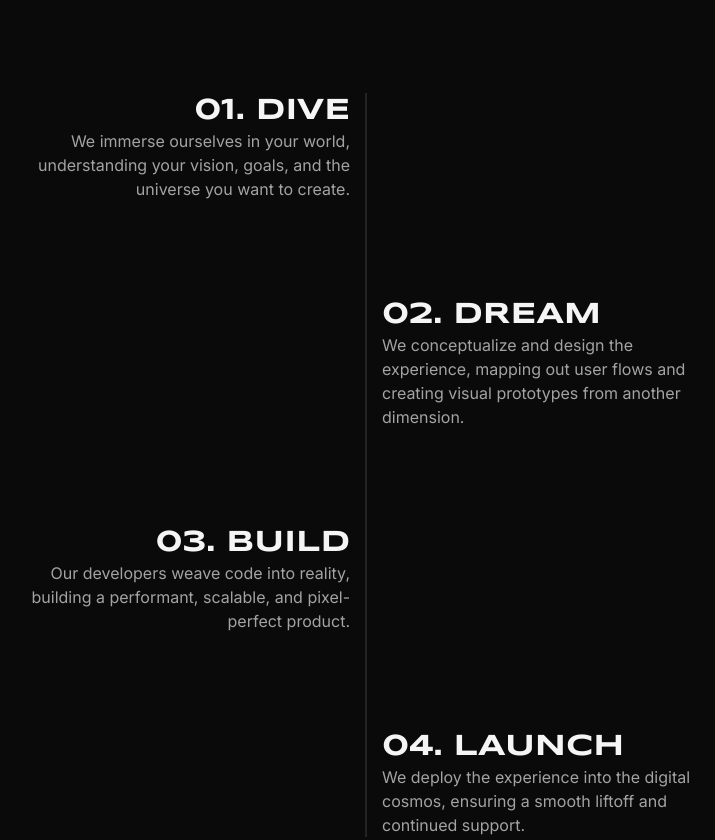
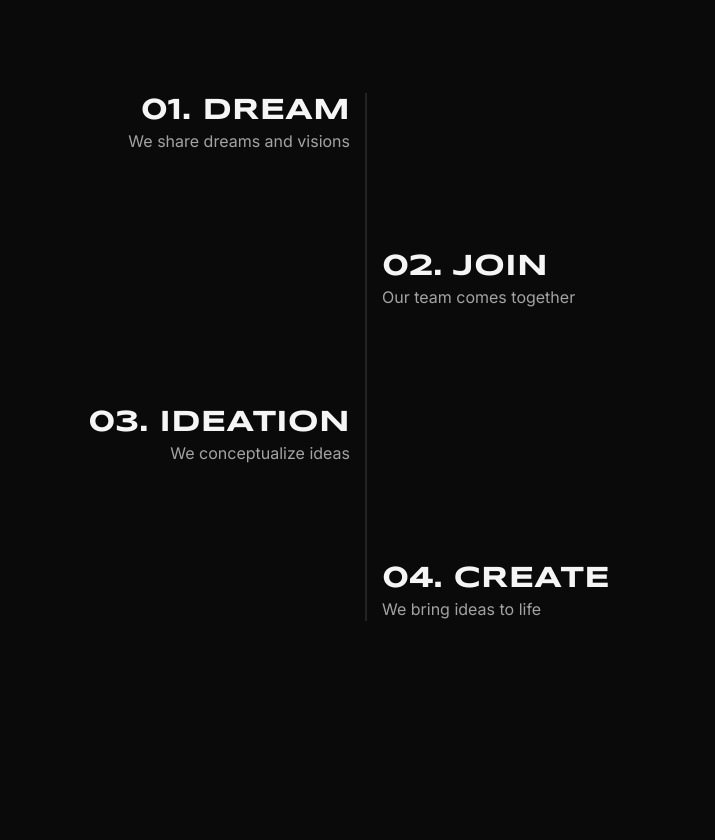
Before and after one commit to ownuun/SL-IT_landing, a website: page 0068.html in a window 1280 px wide. Shown: the part 3435-4275 px from the top of the page, without its empty margins (274-989 px from the left). Drawn offline with nearby package versions, Linux system fonts and the light colour scheme; a script that the page names is missing.

Commit message:
Update process steps and contact information on landing page
- Renamed process steps for clarity: "DIVE" to "DREAM", "JOIN" to "DREAM", "BUILD" to "IDEATION", and "LAUNCH" to "CREATE".
- Updated footer title from "ENTER THE VOID" to "CONTACT TO US".
- Changed contact email from hello@void.com to slit.amazing@gmail.com.
- Replaced logo image for SUNGKYUNKWAN.

```diff
--- a/0068.html
+++ b/0068.html
@@ -227,34 +227,30 @@
                     </div>
                     <div class="process-step mb-24 flex items-center gap-8">
                         <div class="w-1/2 text-right">
-                            <h3 class="font-syncopate text-3xl font-bold">01. DIVE</h3>
-                            <p class="text-neutral-400">We immerse ourselves in your world, understanding your vision,
-                                goals, and the universe you want to create.</p>
+                            <h3 class="font-syncopate text-3xl font-bold">01. DREAM</h3>
+                            <p class="text-neutral-400">We share dreams and visions</p>
                         </div>
                         <div class="w-1/2"></div>
                     </div>
                     <div class="process-step mb-24 flex items-center gap-8">
                         <div class="w-1/2"></div>
                         <div class="w-1/2 text-left">
-                            <h3 class="font-syncopate text-3xl font-bold">02. DREAM</h3>
-                            <p class="text-neutral-400">We conceptualize and design the experience, mapping out user
-                                flows and creating visual prototypes from another dimension.</p>
+                            <h3 class="font-syncopate text-3xl font-bold">02. JOIN</h3>
+                            <p class="text-neutral-400">Our team comes together</p>
                         </div>
                     </div>
                     <div class="process-step mb-24 flex items-center gap-8">
                         <div class="w-1/2 text-right">
-                            <h3 class="font-syncopate text-3xl font-bold">03. BUILD</h3>
-                            <p class="text-neutral-400">Our developers weave code into reality, building a performant,
-                                scalable, and pixel-perfect product.</p>
+                            <h3 class="font-syncopate text-3xl font-bold">03. IDEATION</h3>
+                            <p class="text-neutral-400">We conceptualize ideas</p>
                         </div>
                         <div class="w-1/2"></div>
                     </div>
                     <div class="process-step flex items-center gap-8">
                         <div class="w-1/2"></div>
                         <div class="w-1/2 text-left">
-                            <h3 class="font-syncopate text-3xl font-bold">04. LAUNCH</h3>
-                            <p class="text-neutral-400">We deploy the experience into the digital cosmos, ensuring a
-                                smooth liftoff and continued support.</p>
+                            <h3 class="font-syncopate text-3xl font-bold">04. CREATE</h3>
+                            <p class="text-neutral-400">We bring ideas to life</p>
                         </div>
                     </div>
                 </div>
@@ -336,11 +332,11 @@
         <footer id="contact"
             class="min-h-screen w-full flex flex-col items-center justify-center py-20 md:py-40 bg-black">
             <div class="text-center">
-                <h2 class="font-syncopate text-5xl md:text-7xl lg:text-8xl font-bold">ENTER THE VOID</h2>
+                <h2 class="font-syncopate text-5xl md:text-7xl lg:text-8xl font-bold">CONTACT TO US</h2>
                 <p class="mt-4 mb-8 text-neutral-400">Let's create something beyond reality.</p>
-                <a href="mailto:hello@void.com"
+                <a href="mailto:slit.amazing@gmail.com"
                     class="inline-block bg-white text-black font-syncopate font-bold py-4 px-12 rounded-full text-lg hover:scale-105 transition-transform duration-300">
-                    hello@void.com
+                    slit.amazing@gmail.com
                 </a>
             </div>
             <div class="absolute bottom-8 text-center text-xs text-neutral-600">
```
Also changed, not shown: images/logos/sungkyunkwan.jpg.
